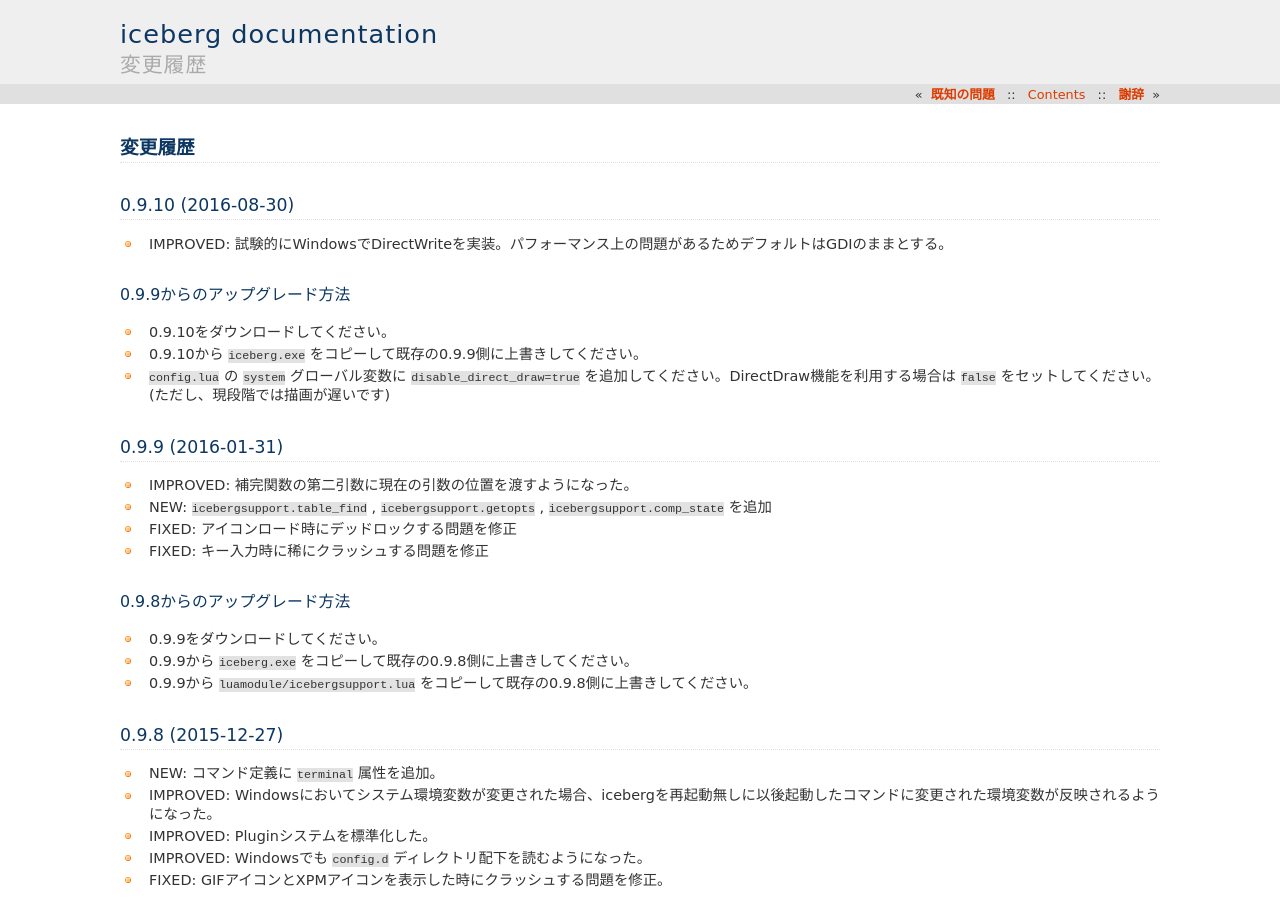
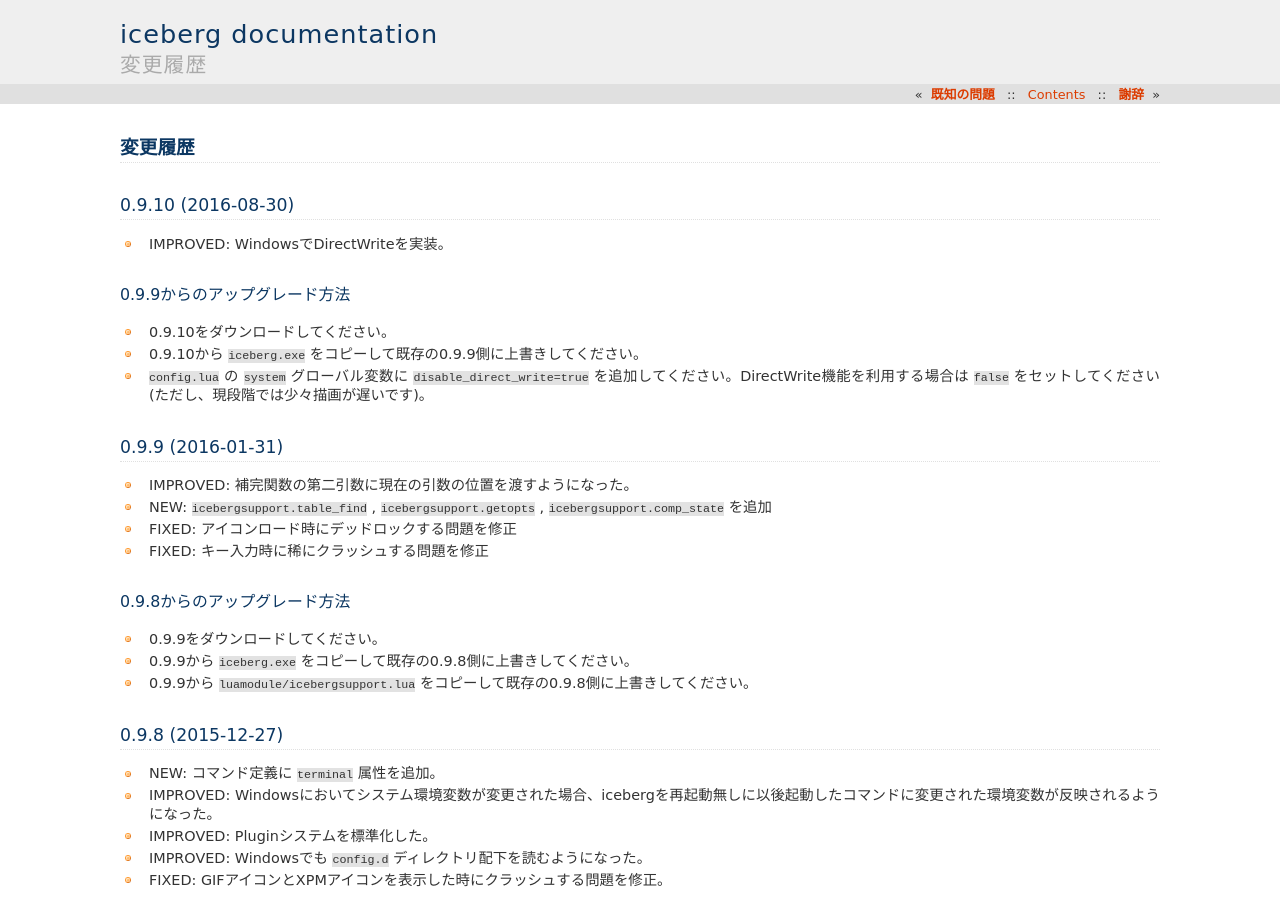
Before and after one commit to yuin/iceberg, a Sphinx documentation site: the page built from docs/source/changes.rst, in a window 1280 px wide and 900 px high. Built offline with Sphinx 7.4.7, drawn with Linux system fonts in a browser that asks for light colours; the version number could not be read and is left out.

```diff
--- a/docs/source/changes.rst
+++ b/docs/source/changes.rst
@@ -2,13 +2,13 @@
 =======================
 0.9.10 (2016-08-30)
 -----------------------
-- IMPROVED: 試験的にWindowsでDirectWriteを実装。パフォーマンス上の問題があるためデフォルトはGDIのままとする。
+- IMPROVED: WindowsでDirectWriteを実装。
 
 0.9.9からのアップグレード方法
 ~~~~~~~~~~~~~~~~~~~~~~~~~~~~~~~~
 - 0.9.10をダウンロードしてください。
 - 0.9.10から ``iceberg.exe`` をコピーして既存の0.9.9側に上書きしてください。
-- ``config.lua`` の ``system`` グローバル変数に ``disable_direct_draw=true``  を追加してください。DirectDraw機能を利用する場合は ``false`` をセットしてください。(ただし、現段階では描画が遅いです)
+- ``config.lua`` の ``system`` グローバル変数に ``disable_direct_write=true``  を追加してください。DirectWrite機能を利用する場合は ``false`` をセットしてください(ただし、現段階では少々描画が遅いです)。
 
 0.9.9 (2016-01-31)
 -----------------------
--- a/docs/source/config.rst
+++ b/docs/source/config.rst
@@ -159,8 +159,8 @@
           -- 引数の補完時に自動補完を有効にする
           option_autocomplete = true,
 
-          -- DirectDrawを無効にする:Windowsでのみ有効 --
-          disable_direct_draw = false,
+          -- DirectWriteを無効にする:Windowsでのみ有効 --
+          disable_direct_write = false,
 
           -- コマンド・ヒストリの補完時は自動補完は常に有効です --
 
```
Also changed, not shown: 4 other files.
